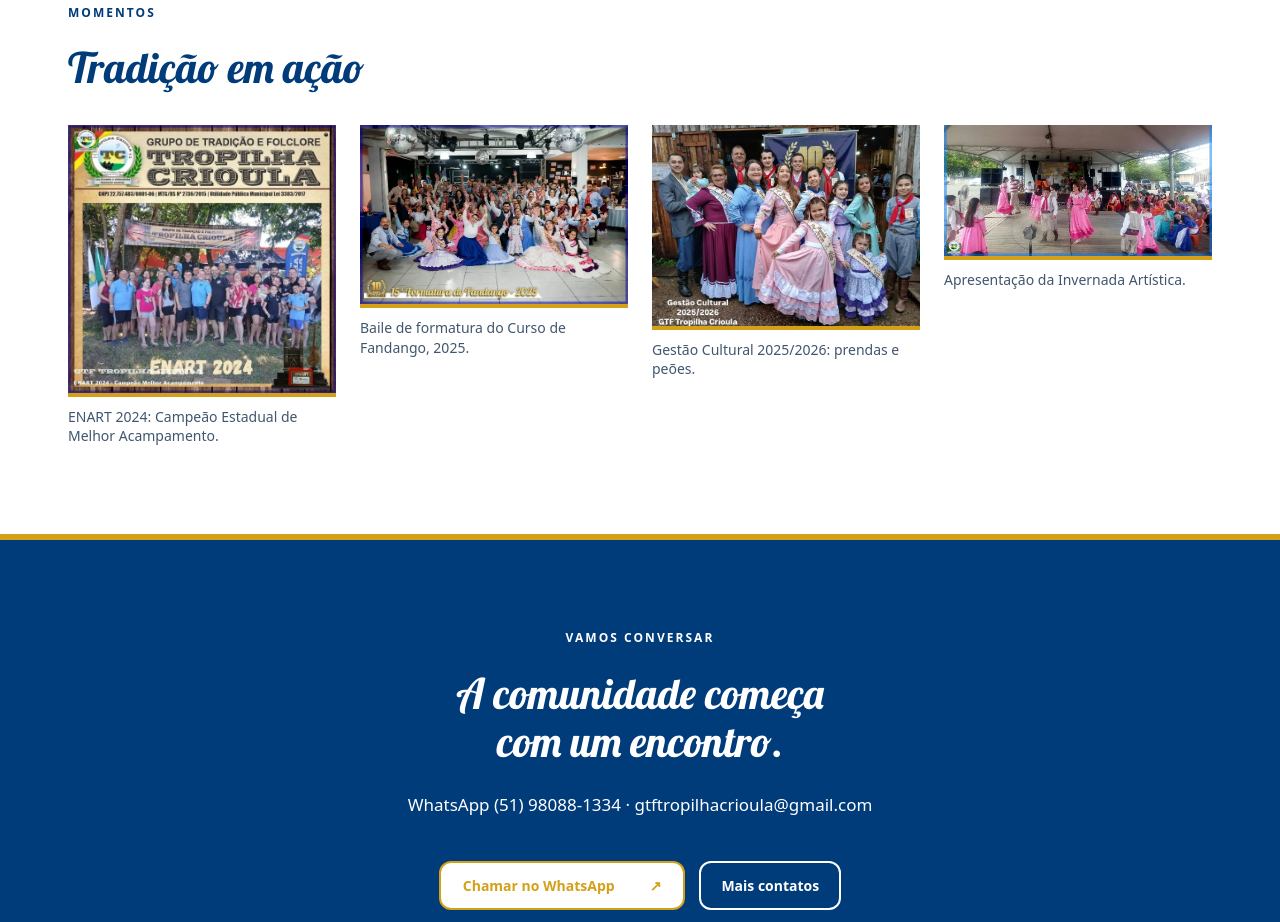
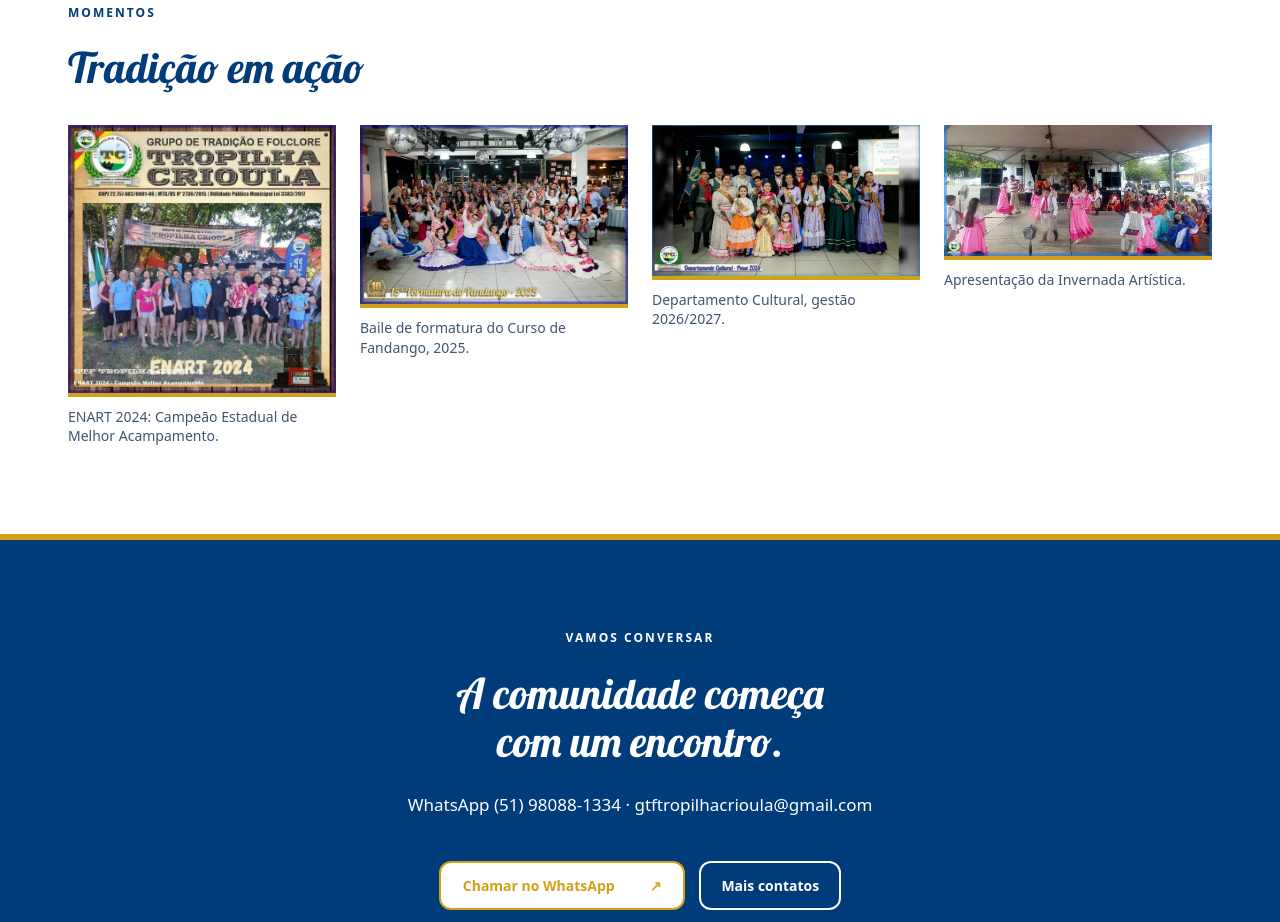
Before and after one commit to gtftropilhacrioula/gtf-tropilha-crioula-site, a plain HTML site: page index.html in a window 1280 px wide. Shown: the part 3299-4221 px from the top of the page. Drawn offline with Linux system fonts and the light colour scheme.

Commit message:
O Tropilha e Início: fotos atualizadas (Patronagem 2026/2028 e Depto. Cultural 2026/2027)
Co-Authored-By: Claude Sonnet 5.5 <noreply@anthropic.com>
Claude-Session: https://claude.ai/code/session_01DegGQPJcoU7wLiBJYvwbQY

```diff
--- a/index.html
+++ b/index.html
@@ -41,7 +41,7 @@
     <section class="section numbers"><p class="eyebrow">Em números</p><h2>Uma trajetória de 2015 a 2026</h2><div class="stats"><div class="stat"><strong>2015</strong><span>ano de fundação, em Sapucaia do Sul</span></div><div class="stat"><strong>17</strong><span>edições do Curso de Fandango gratuito</span></div><div class="stat"><strong>~900</strong><span>formandos nos cursos de fandango</span></div><div class="stat"><strong>4.350</strong><span>pessoas de público nos bailes de formatura</span></div><div class="stat"><strong>100+</strong><span>famílias engajadas</span></div><div class="stat"><strong>~60</strong><span>dançarinos ativos nas 4 invernadas</span></div><div class="stat"><strong>70+</strong><span>ações culturais documentadas</span></div><div class="stat"><strong>7</strong><span>edições do Natal Solidário</span></div><div class="stat"><strong>300+</strong><span>crianças e 100 idosos beneficiados por ano</span></div><div class="stat"><strong>14</strong><span>editais, prêmios e doações conquistados desde 2018</span></div><div class="stat"><strong>R$ 366 mil</strong><span>obtidos em editais, prêmios e doações (2018-2026)</span></div><div class="stat"><strong>~1.000</strong><span>pessoas alcançadas por ano, de forma recorrente</span></div></div></section>
     <section class="section"><p class="eyebrow">O que fazemos</p><h2>Cultura, solidariedade e comunidade</h2><div class="cards three"><a class="eixo" href="projetos-da-entidade.html"><span class="number">01</span><h3>Cultura</h3><p>Danças, declamação, música e fandango: formação artística gratuita para todas as idades.</p><span class="more">Saiba mais →</span></a><a class="eixo" href="projetos-da-entidade.html#galeto"><span class="number">02</span><h3>Ação social</h3><p>Tropilanche, Natal Solidário, Cobertor e Galeto Solidário levam solidariedade às ruas e aos lares.</p><span class="more">Saiba mais →</span></a><a class="eixo" href="o-tropilha.html"><span class="number">03</span><h3>Comunidade</h3><p>Escolas, asilos, abrigos e entidades parceiras: a tradição como ponte entre gerações.</p><span class="more">Saiba mais →</span></a></div></section>
     <section class="section alt-s"><p class="eyebrow">Em destaque</p><h2>Conheça os nossos projetos</h2><div class="cards five"><a class="eixo" href="projetos-da-entidade.html#fandango"><h3>Curso de Fandango</h3><p>Aulas gratuitas de danças gaúchas de salão, com baile de formatura aberto à comunidade.</p><span class="more">Conhecer →</span></a><a class="eixo" href="projetos-da-entidade.html#invernadas"><h3>Invernadas Artísticas</h3><p>Pré-Mirim, Mirim, Juvenil e Adulta: ensaios semanais e campeonatos.</p><span class="more">Conhecer →</span></a><a class="eixo" href="projetos-da-entidade.html#galeto"><h3>Galeto Solidário</h3><p>Almoço comunitário que financia a ação social do Tropilha.</p><span class="more">Conhecer →</span></a><a class="eixo" href="projetos-da-entidade.html#tropilanche"><h3>Tropilanche</h3><p>Todo mês, lanches e marmitas quentes para pessoas em situação de rua.</p><span class="more">Conhecer →</span></a><a class="eixo" href="projetos-da-entidade.html#natal"><h3>Natal Solidário</h3><p>Música, dança e presentes para idosos em acolhimento.</p><span class="more">Conhecer →</span></a></div><p class="allp"><a class="textlink" href="projetos-da-entidade.html">Ver todos os projetos →</a></p></section>
-    <section class="section"><p class="eyebrow">Momentos</p><h2>Tradição em ação</h2><div class="fotos"><figure><img src="img/enart-2024.webp" alt="ENART 2024: Campeão Estadual de Melhor Acampamento." width="606" height="606" loading="lazy"><figcaption>ENART 2024: Campeão Estadual de Melhor Acampamento.</figcaption></figure><figure><img src="img/formatura-fandango-2025.webp" alt="Baile de formatura do Curso de Fandango, 2025." width="648" height="433" loading="lazy"><figcaption>Baile de formatura do Curso de Fandango, 2025.</figcaption></figure><figure><img src="img/gestao-cultural-2025-26.webp" alt="Gestão Cultural 2025/2026: prendas e peões." width="720" height="540" loading="lazy"><figcaption>Gestão Cultural 2025/2026: prendas e peões.</figcaption></figure><figure><img src="img/invernada-apresentacao.webp" alt="Apresentação da Invernada Artística." width="953" height="465" loading="lazy"><figcaption>Apresentação da Invernada Artística.</figcaption></figure></div></section>
+    <section class="section"><p class="eyebrow">Momentos</p><h2>Tradição em ação</h2><div class="fotos"><figure><img src="img/enart-2024.webp" alt="ENART 2024: Campeão Estadual de Melhor Acampamento." width="606" height="606" loading="lazy"><figcaption>ENART 2024: Campeão Estadual de Melhor Acampamento.</figcaption></figure><figure><img src="img/formatura-fandango-2025.webp" alt="Baile de formatura do Curso de Fandango, 2025." width="648" height="433" loading="lazy"><figcaption>Baile de formatura do Curso de Fandango, 2025.</figcaption></figure><figure><img src="img/cultural-posse-2026.webp" alt="Departamento Cultural, gestão 2026/2027." width="1600" height="900" loading="lazy"><figcaption>Departamento Cultural, gestão 2026/2027.</figcaption></figure><figure><img src="img/invernada-apresentacao.webp" alt="Apresentação da Invernada Artística." width="953" height="465" loading="lazy"><figcaption>Apresentação da Invernada Artística.</figcaption></figure></div></section>
     <section class="section contact"><p class="eyebrow">Vamos conversar</p><h2>A comunidade começa<br>com um encontro.</h2><p>WhatsApp (51) 98088-1334 · gtftropilhacrioula@gmail.com</p><div class="btnrow center"><a class="button" href="https://wa.me/5551980881334">Chamar no WhatsApp <span aria-hidden="true">↗</span></a><a class="button ghost-light" href="contato.html">Mais contatos</a></div></section>
   </main>
   <footer class="site-footer"><div class="foot-grid">
```
Also changed, not shown: o-tropilha.html (+1 -1 lines), img/patronagem-2026-2028.webp (added).
